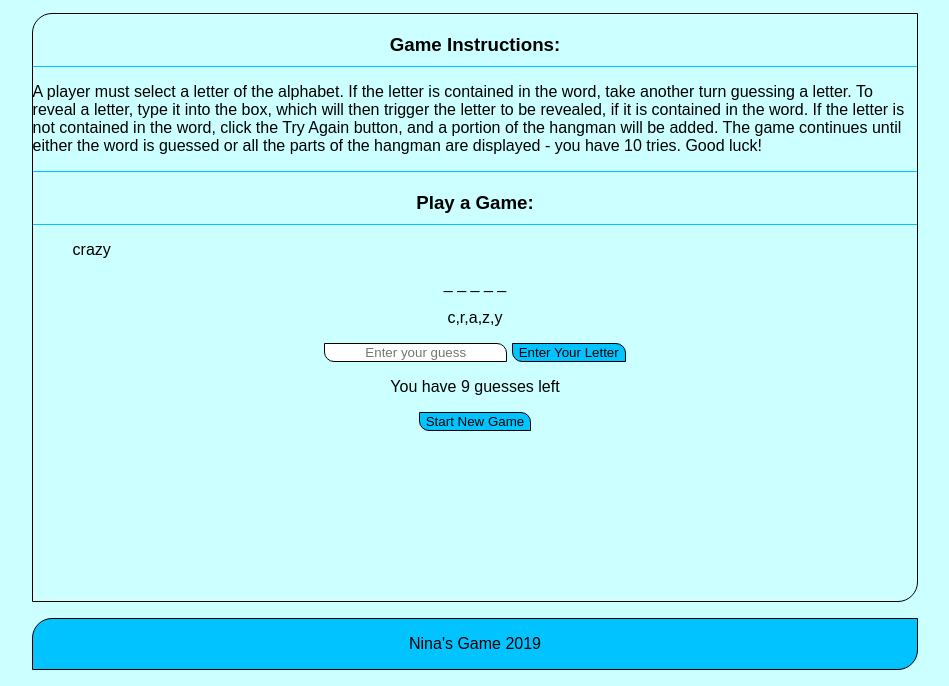
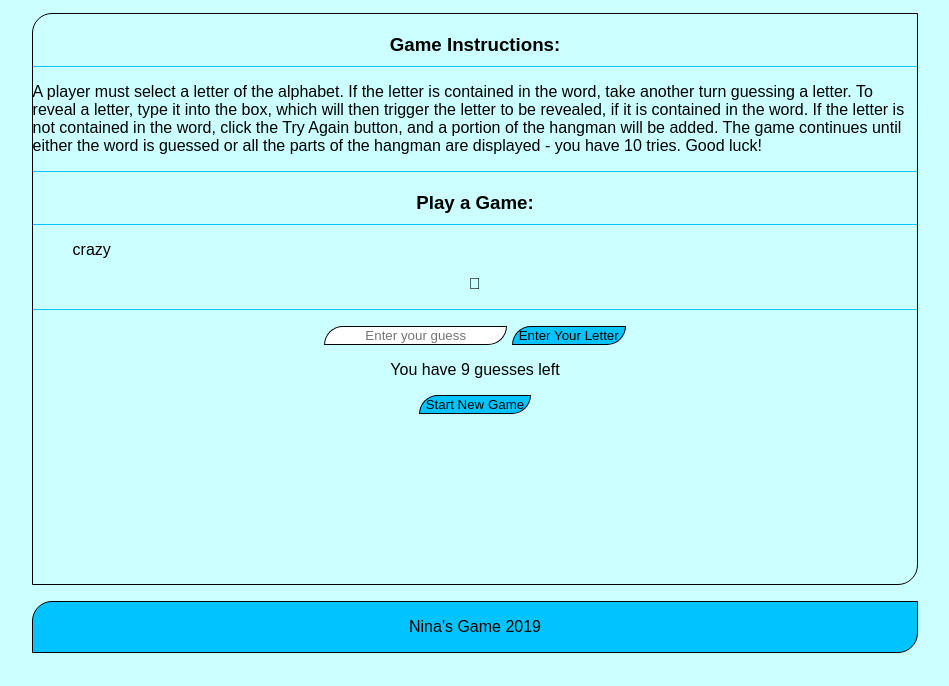
Before and after one commit to ngolodets/hangman, a plain HTML site: page index.html in a window 1280 px wide. Both pictures are taken after a click on the button "Enter Your Letter". Shown: the part 149-835 px from the top of the page, without its empty margins (165-1114 px from the left). Drawn offline with Linux system fonts and the light colour scheme; a web font is replaced by a local one.

Commit message:
created the game

```diff
--- a/css/style.css
+++ b/css/style.css
@@ -10,12 +10,16 @@
   border-bottom: 1px solid rgb(0, 195, 255);
 }
 
+#enterguesses {
+  border-bottom: 1px solid rgb(0, 195, 255);
+
+}
+
 #gameword {
   text-align: center;
 }
 
 h3 {
-  border-bottom: 1px solid black;
   border-bottom: 1px solid rgb(0, 195, 255);
   padding: 10px;
   margin-bottom: 10px;
@@ -25,14 +29,14 @@
 #letter, #reset {
   background-color: rgb(0, 195, 255);
   border: 1px solid black;
-  border-radius: 0 10px 0 10px;
   text-align: center;
+  border-radius: 20px 0 20px 0;
 }
 
 #letter1 {
   border: 1px solid black;
-  border-radius: 0 10px 0 10px;
   text-align: center;
+  border-radius: 20px 0 20px 0;
 }
 
 body {
--- a/index.html
+++ b/index.html
@@ -27,8 +27,10 @@
       <p id="word-blanks"></p>
     </div>
     <div id="game">
+      <p></p>
       <p id="givenword"></p>
       <p></p>
+      <p id="blanksandsuccesses"></p>
       <p id="playletter"></p>
       <input id="letter1" type="text" name="letterinput" placeholder="Enter your guess">
       <button id="letter">Enter Your Letter</button>
--- a/js/script.js
+++ b/js/script.js
@@ -1,6 +1,7 @@
 
 var givenWords = ["fish", "world", "cat", "insanity", "crazy"];
 var word = givenWords[Math.floor(Math.random() * givenWords.length)];
+console.log(word);
 var gameWord = document.getElementById("gameword").innerHTML = word;
 var wordArray = gameWord.split("");
 var originalLength = wordArray.length;
@@ -98,11 +99,13 @@
 
   if (answerArray.toString() === blankAndSuccesses.toString()) {
     alert("You win!");
+    console.log("You win!");
 
     startGame();
   }
   else if (tries === 0) {
-    alert("Game over!")
+    alert("Game over!");
+    console.log("Game over!");
 
     startGame();
   }
@@ -120,13 +123,16 @@
 
 btnEl1.addEventListener("click", function(e) {
   var letterInput = inputElLtr.value;
+  var ansLetters = String.fromCharCode(e.which).toLowerCase();
   inputElLtr.value = "";
   answerArray = answerArray + letterInput;
-  pEl1.textContent = answerArray;
+  //pEl1.textContent = answerArray;
   console.log(answerArray);
   if (tries <= 0){
-    alert("You lost!");
+    alert("Game over!");
+    console.log("Game over!");
   }
+
   /*
   if (wordArray.toString() === answerArray.toString()) {
     for (var i = 0; i < wordArray.length; i++) {
@@ -138,9 +144,13 @@
 }
 */
 
+
+  checkLetters(ansLetters);
+  roundComplete();
+
   triesCount();
   showTries();
-  checkLetters();
+  //checkLetters(answerStr);
   //evaluateGuess();
   //makeGuess();
   //result();
@@ -158,10 +168,12 @@
 sEl1.innerHTML = tries;
 if (tries < 1) {
   document.getElementById("tries").textContent = "Game Over";
+  console.log("Game over!")
 } else {
 for (var i = 0; i < wordArray.length; i++) {
   if (counter + space === wordArray.length) {
     document.getElementById("tries").textContent = "You Win!";
+    console.log("You win!")
   }
 }
 }};
```
